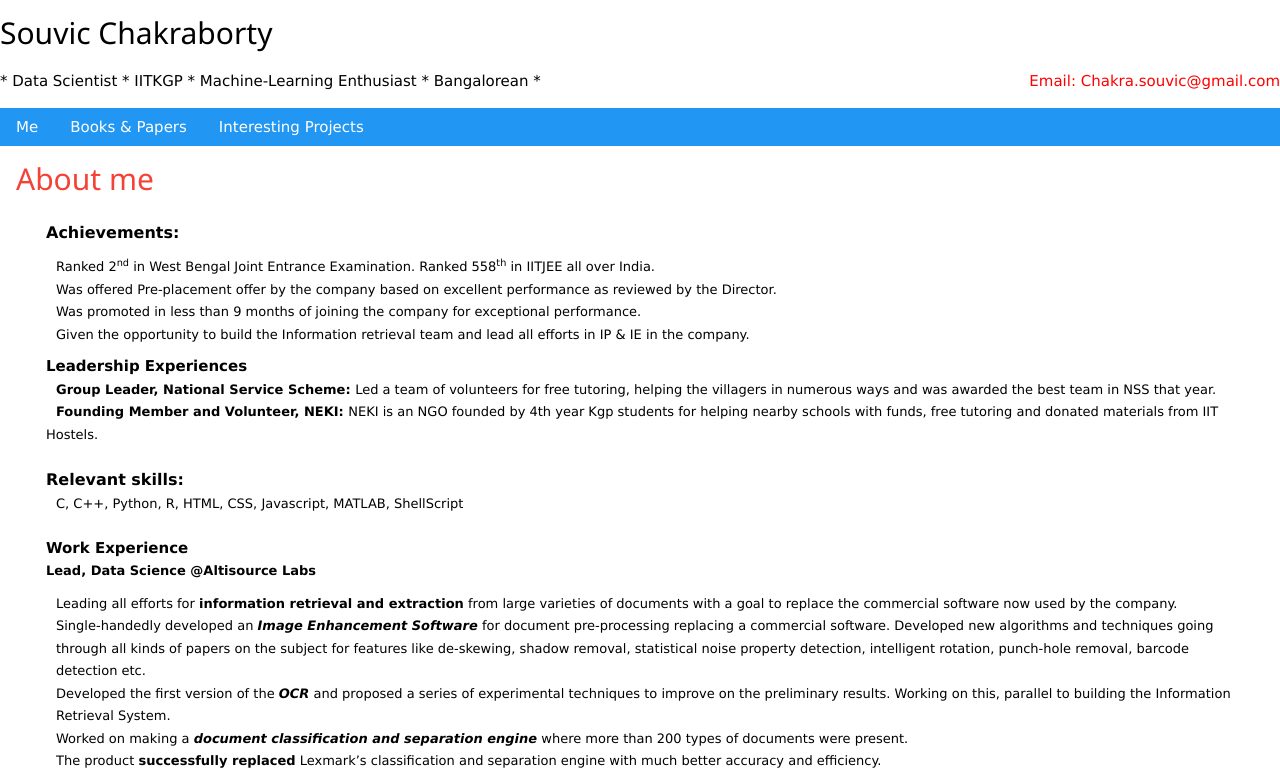
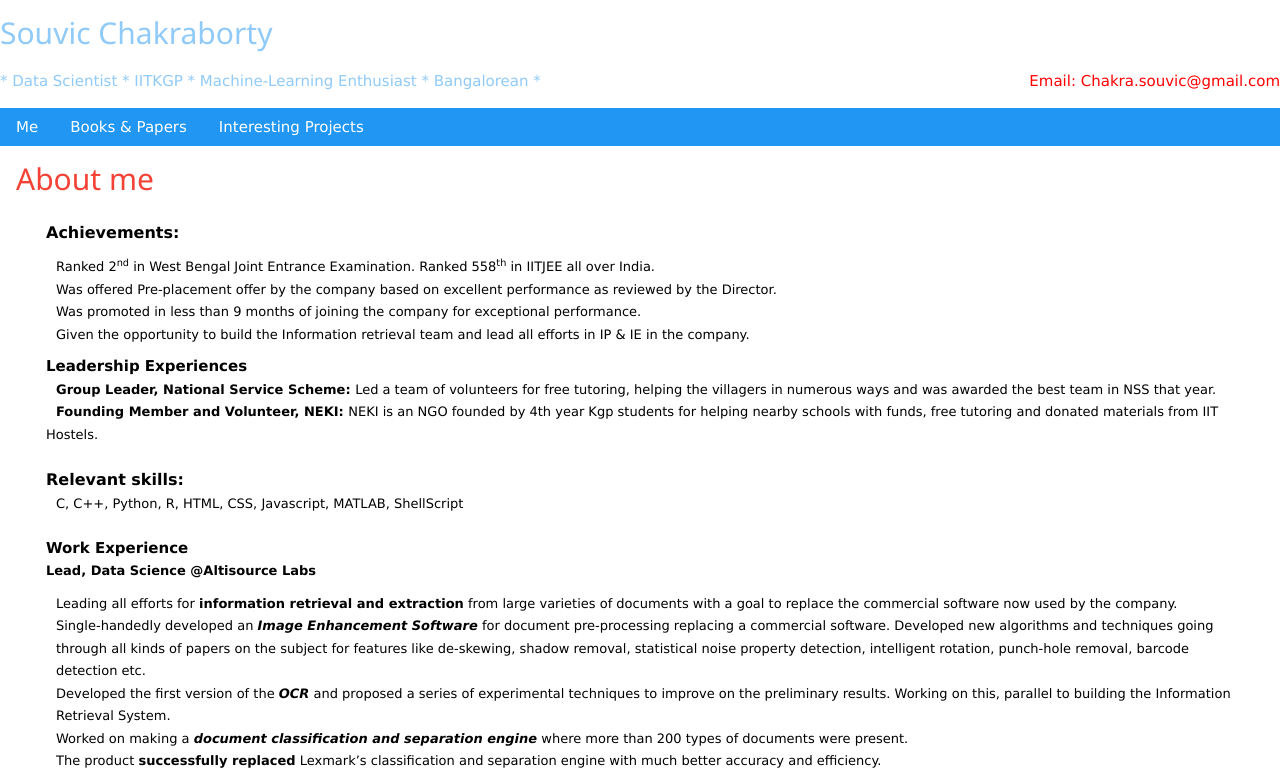
Before and after one commit to Souvic/Me, a plain HTML site: page index.html in a window 1280 px wide. Shown: the top 773 px of the page. Drawn offline with Linux system fonts and the light colour scheme.

Commit message:
Create index.html

```diff
--- a/index.html
+++ b/index.html
@@ -214,10 +214,10 @@ span.hj{float: right;color: red}
 </style>
 <body>
 
-<div >
+<div style="color: #90CAF9">
 
-  <h2 style="font-color: #90CAF9">Souvic Chakraborty</h2>
-  <p style="font-color: #90CAF9">* Data Scientist * IITKGP * Machine-Learning Enthusiast * Bangalorean * <span class="hj">Email: Chakra.souvic@gmail.com</span></p>
+  <h2>Souvic Chakraborty</h2>
+  <p>* Data Scientist * IITKGP * Machine-Learning Enthusiast * Bangalorean * <span class="hj">Email: Chakra.souvic@gmail.com</span></p>
 
 </div>
 
```
